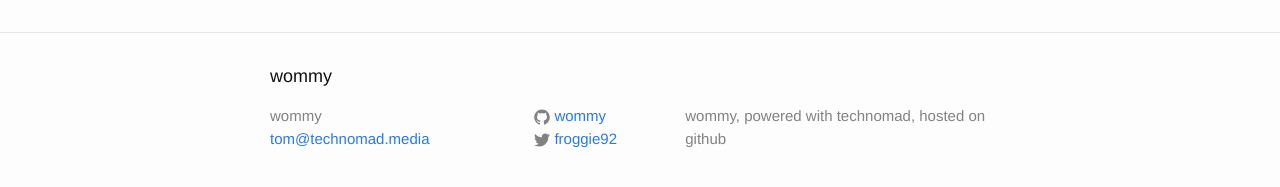
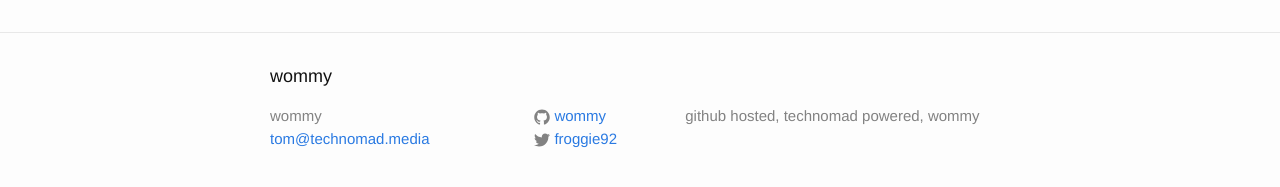
Before and after one commit to wommy/wommy.github.io, a Jekyll site: the page built from about.md, in a window 1280 px wide. Shown: the part 318-505 px from the top of the page. Built offline with Jekyll 4.4.1, drawn with Linux system fonts in a browser that asks for light colours.

Commit message:
tweak config

```diff
--- a/_config.yml
+++ b/_config.yml
@@ -13,7 +13,7 @@ permalink:  /media/:year-:month-:day-:title/
 title:  'wommy'
 tagline:  'powered by technomad'
 description: > #
-  wommy, powered with technomad, hosted on github
+  github hosted, technomad powered, wommy
 github:
   repo:  'https://github.com/wommy/wommy.github.io'
   version:  1.0.0
```
